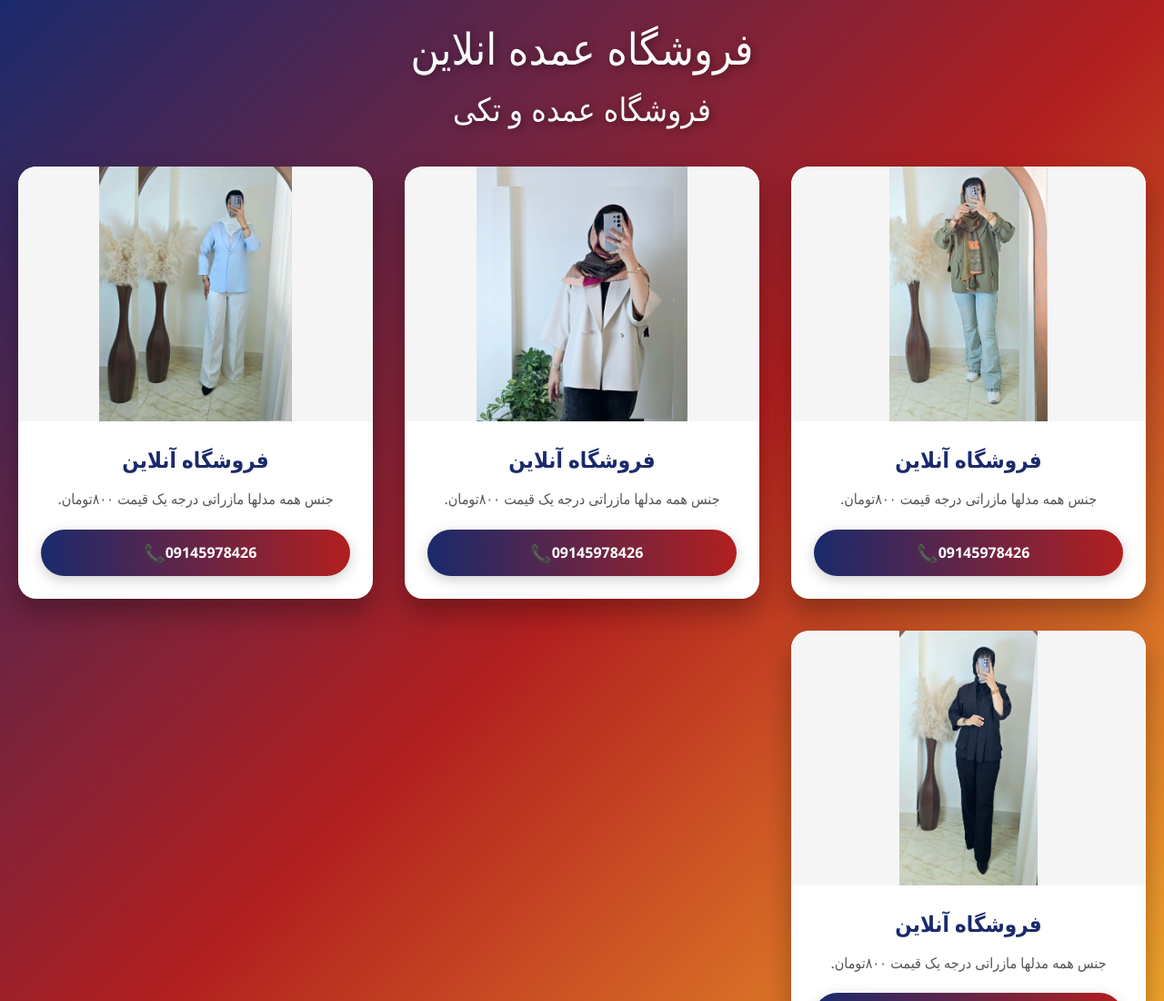
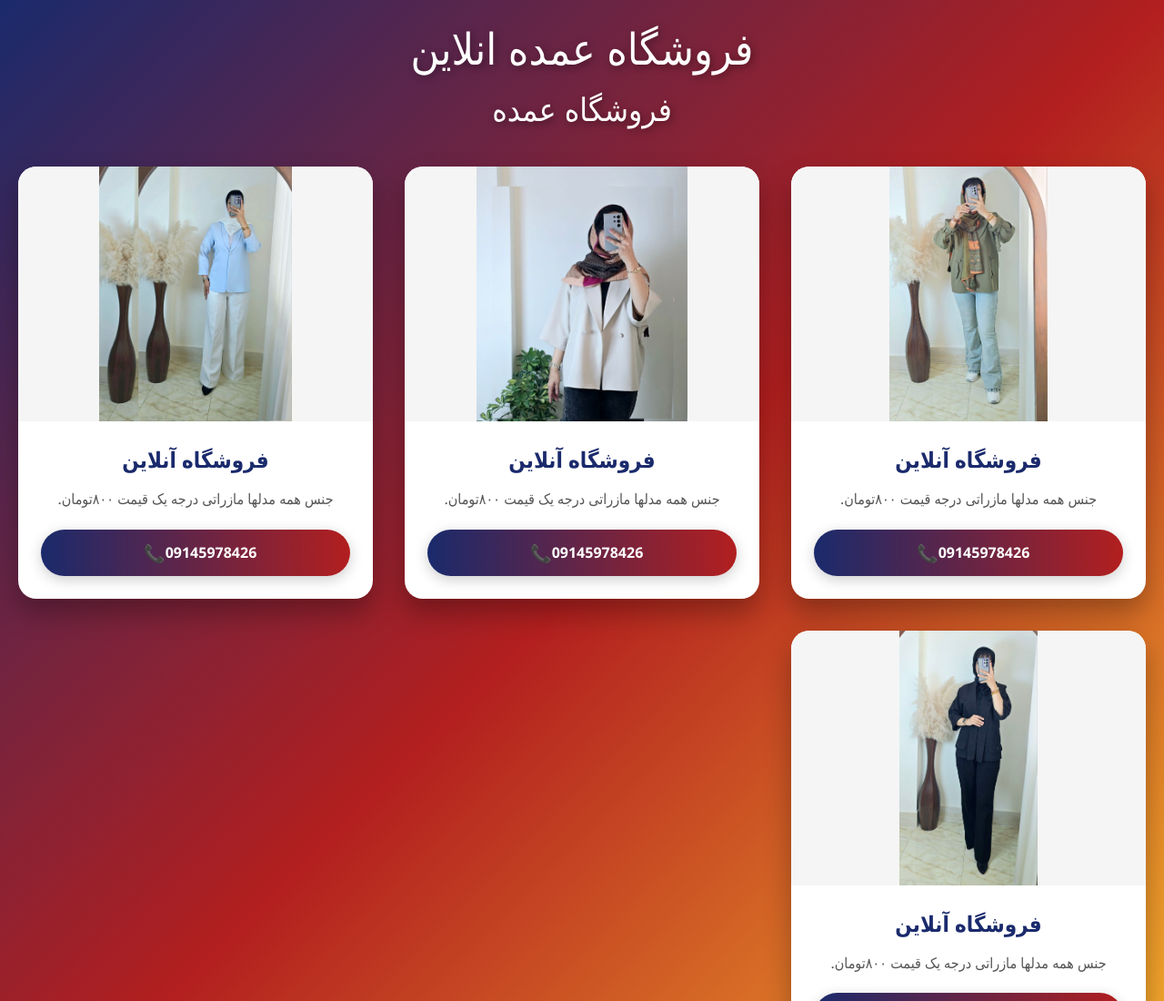
Before and after one commit to mbuiop/Psak, a plain HTML site: page m2.html in a window 1280 px wide. Shown: the top 1100 px of the page at 91% size. Drawn offline with Linux system fonts and the light colour scheme.

Commit message:
Update m2.html

```diff
--- a/m2.html
+++ b/m2.html
@@ -205,7 +205,7 @@
 <body>
     <div class="container">
         <h1 class="store-title">فروشگاه عمده انلاین</h1>
-        <h1>فروشگاه عمده و تکی</h1>
+        <h1>فروشگاه عمده </h1>
 
         <div class="grid">
             <!-- قالب 1 -->
```
